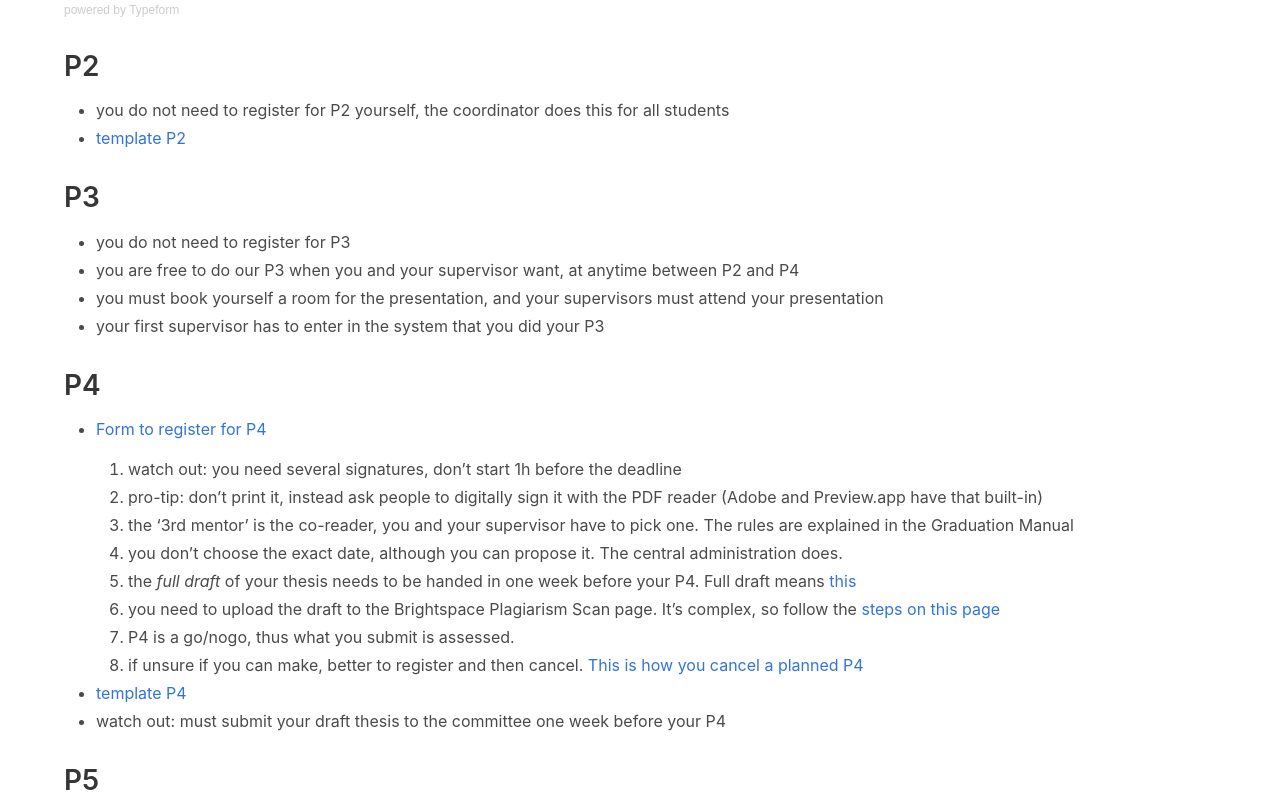
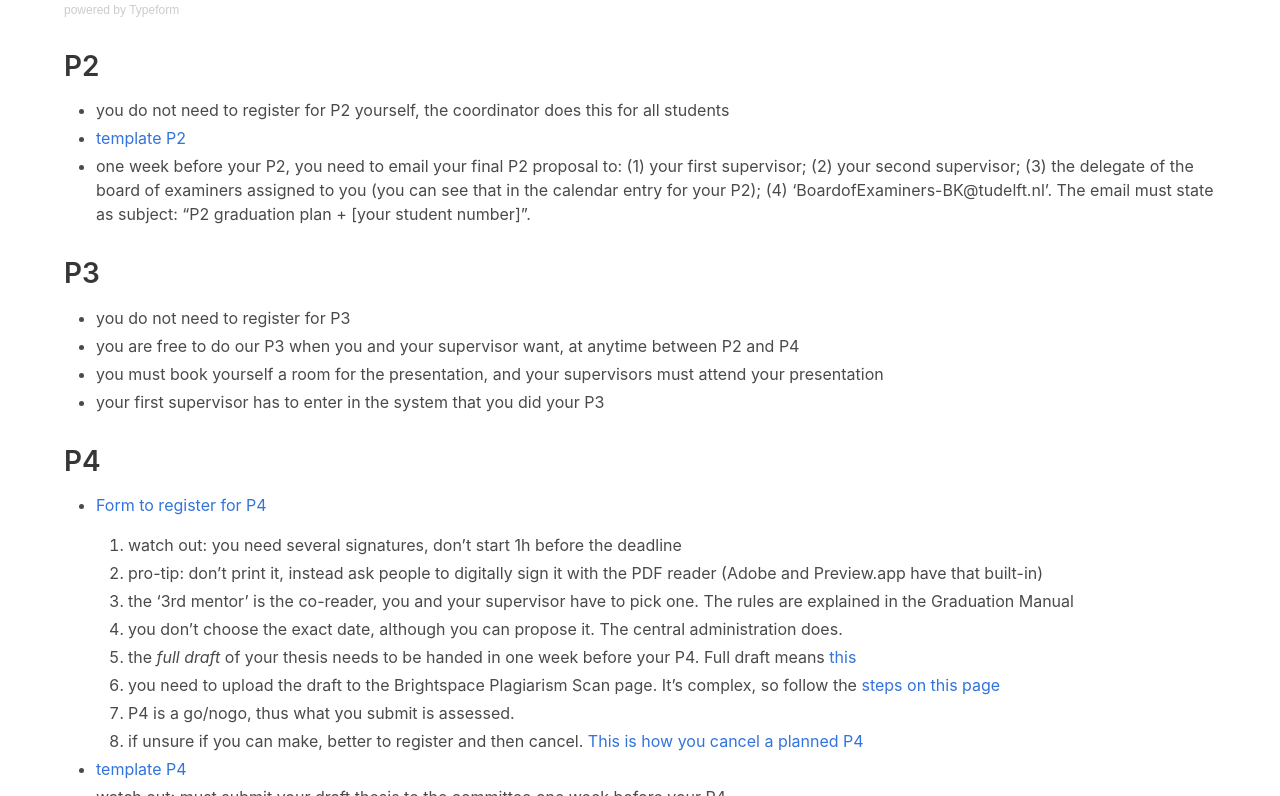
Before and after one commit to tudelft3d/geo2020, a Jekyll site: the page built from rules/index.md, in a window 1280 px wide and 900 px high, scrolled down 1181 px, cut to the strip 104-900 px from the top of the window. Built offline with Jekyll 4.4.1, drawn with Linux system fonts in a browser that asks for light colours; nearby versions of some CDN libraries.

Commit message:
Two improvements to the descriptions of the Ps

```diff
--- a/rules/index.md
+++ b/rules/index.md
@@ -38,6 +38,8 @@ Even if it takes you 2 years to complete, the rules that applied when you starte
 
 - you do not need to register for P2 yourself, the coordinator does this for all students
 - [template P2](../templates/#p2)
+- one week before your P2, you need to email your final P2 proposal to: (1) your first supervisor; (2) your second supervisor; (3) the delegate of the board of examiners assigned to you (you can see that in the calendar entry for your P2); (4)  'BoardofExaminers-BK@tudelft.nl'.
+The email must state as subject: "P2 graduation plan + [your student number]".
 
 ## P3
 
```
Also changed, not shown: templates/index.md (+0 -1 lines).
